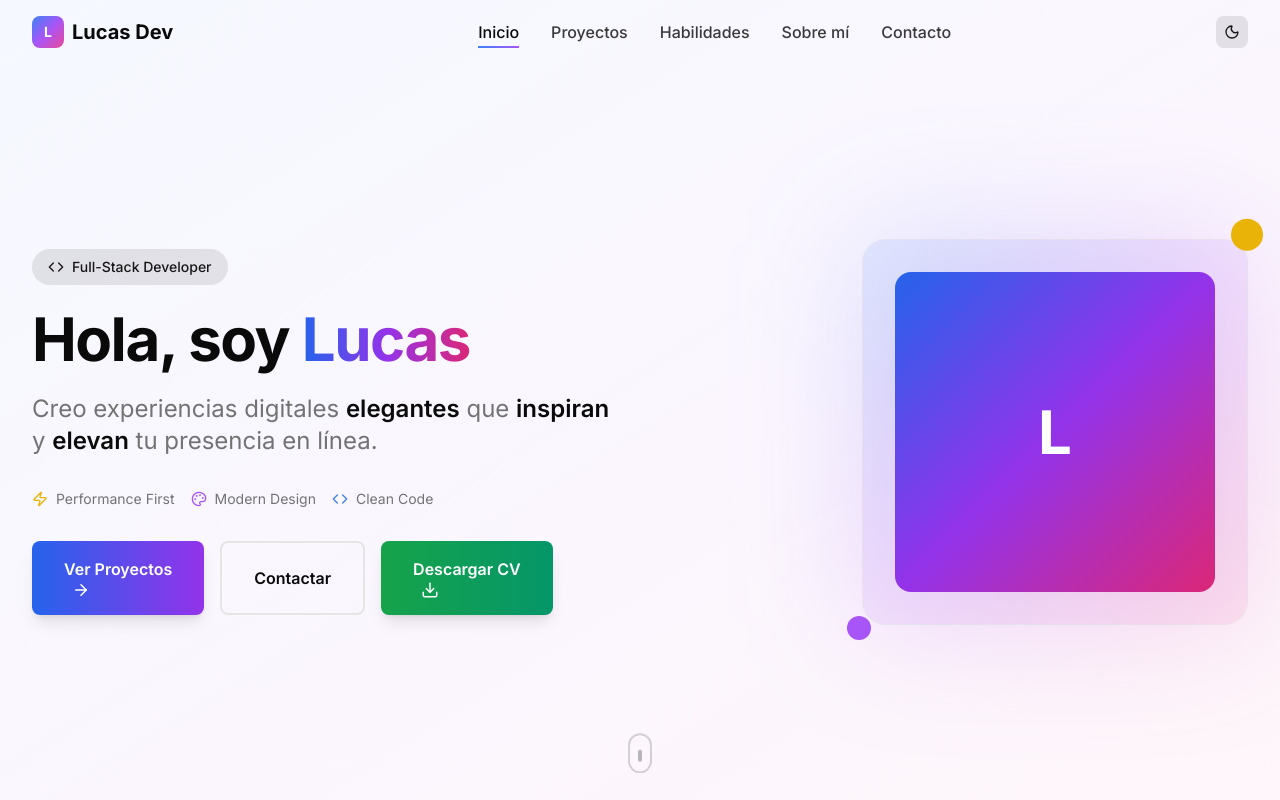
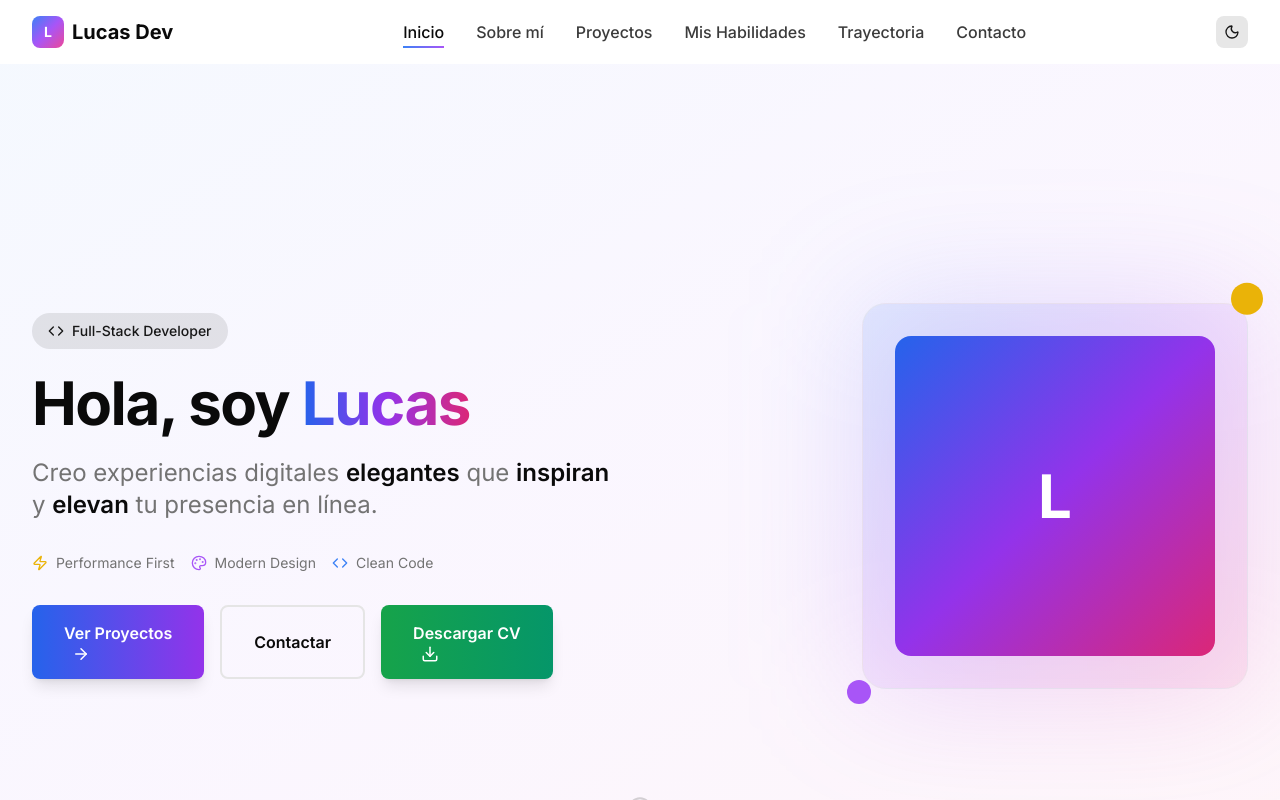
Before and after one commit to Mantaraya27/Portafolio, a Next.js app: page / in a window 1280 px wide. Built offline with nearby package versions, Linux system fonts and the light colour scheme.

Commit message:
feat: implementar navbar responsive con navegación y estilos mejorados

```diff
--- a/src/app/components/Navbar.tsx
+++ b/src/app/components/Navbar.tsx
@@ -8,9 +8,10 @@ import { Menu, X, Sun, Moon } from "lucide-react"
 
 const navItems = [
   { name: "Inicio", href: "#home" },
+  { name: "Sobre mí", href: "#about" },
   { name: "Proyectos", href: "#projects" },
-  { name: "Habilidades", href: "#skills" },
-  { name: "Sobre mí", href: "#about" },
+  { name: "Mis Habilidades", href: "#skills" },
+  { name: "Trayectoria", href: "#experience" },
   { name: "Contacto", href: "#contact" },
 ]
 
--- a/src/app/page.tsx
+++ b/src/app/page.tsx
@@ -12,19 +12,23 @@ export default function Home() {
     <>
       <Navbar />
       <main>
-        <section id="home">
+        <section id="home" className="pt-16">
           <Hero />
         </section>
-                            <section id="projects">
-                      <AboutMe />
-                      <SkillsCarousel />
-                      <PortfolioGrid />
-                    </section>
-        <section id="about">
+        <section id="about" className="pt-16">
+          <AboutMe />
+        </section>
+        <section id="projects" className="pt-16">
+          <PortfolioGrid />
+        </section>
+        <section id="skills" className="pt-16">
+          <SkillsCarousel />
+        </section>
+        <section id="experience" className="pt-16">
           <Timeline />
           <Marquee />
         </section>
-        <section id="contact">
+        <section id="contact" className="pt-16">
           <ContactForm />
         </section>
       </main>
```
Also changed, not shown: 1 other file (tests, documents, lock files or other folders).
